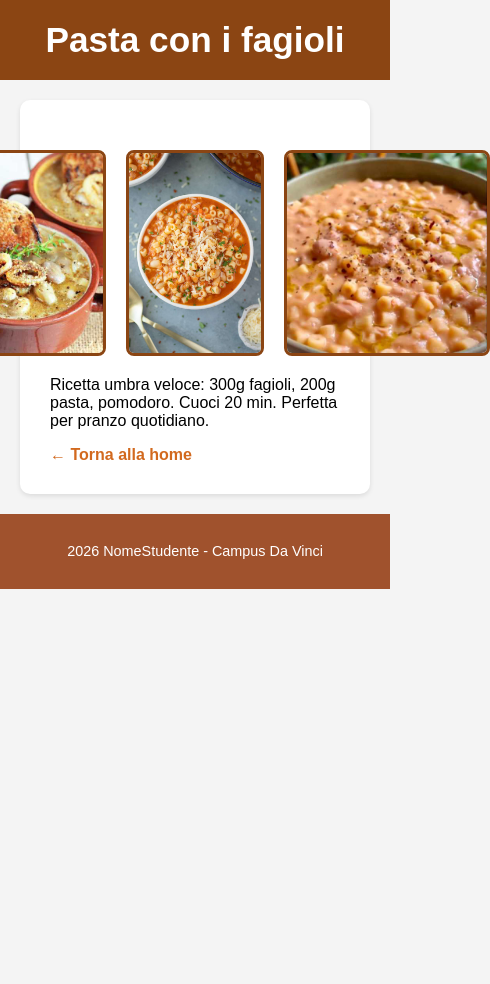
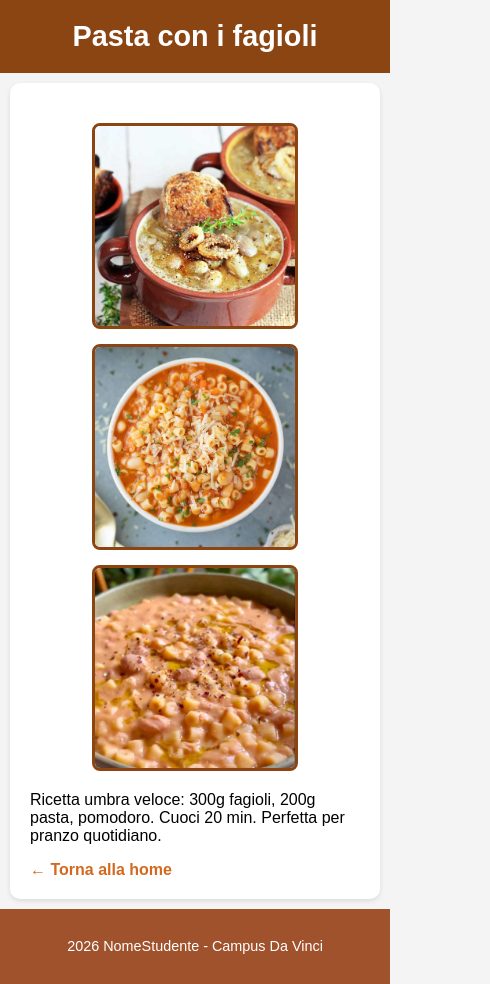
Before and after one commit to professorCrispoltoni/esercitazioneHtml, a plain HTML site: page pasta.html in a window 390 px wide. Shown: the whole page, 490 px wide, since content can reach past the window. Before the commit the page ends 844 px from the top, so only its background shows below. Drawn offline with Linux system fonts and the light colour scheme.

Commit message:
Update style.css

```diff
--- a/style.css
+++ b/style.css
@@ -191,3 +191,20 @@ ul li a {
     border-radius: 5px;
     /* Angoli arrotondati */
 }
+
+/* RESPONSIVE MOBILE - SCHERMO PICCOLO < 700px */
+/* galleria: foto VERTICALI una sotto l'altra invece di orizzontali */
+@media (max-width: 700px) {
+    .galleria {
+        flex-direction: column;     /* CAMBIA da orizzontale a VERTICALE */
+        gap: 15px;                  /* meno spazio tra foto su mobile */
+    }
+    /* main: meno margini/padding su telefono per più spazio */
+    main {
+        margin: 10px;
+        padding: 20px;
+    }
+    /* titoli più piccoli su mobile */
+    h1 { font-size: 1.8em; }
+    h2 { font-size: 1.2em; }
+}
```
